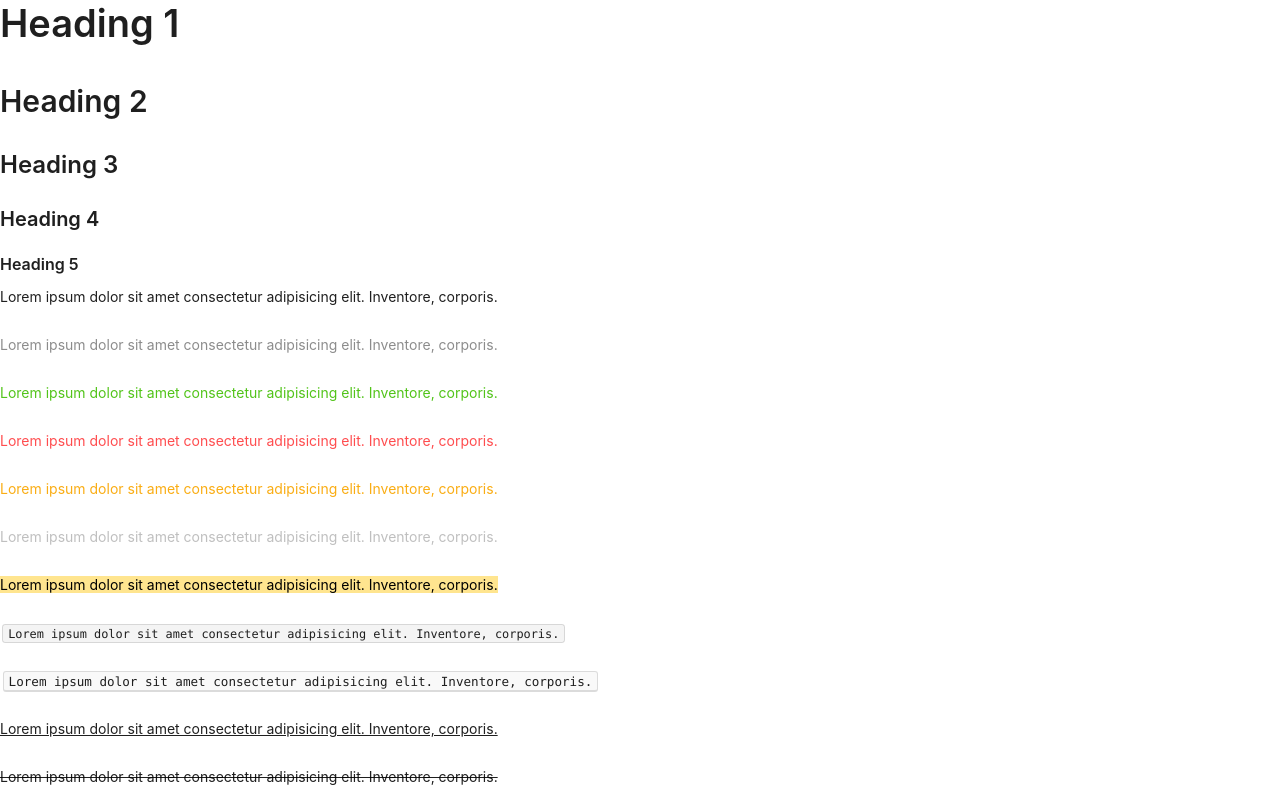
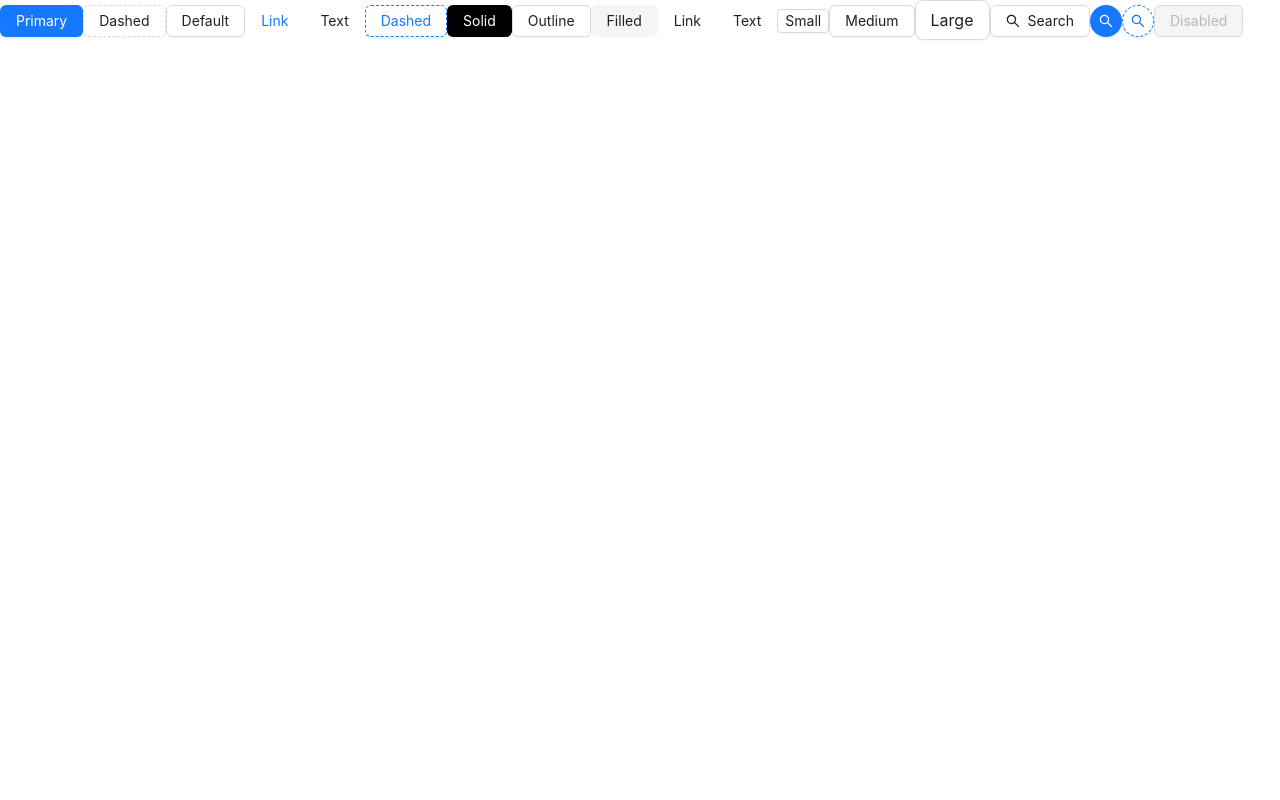
Before and after one commit to Emam-Bokhari/Ant-Design, a React (Vite) app: page / in a window 1280 px wide. Shown: the top 800 px of the page. Built offline with nearby package versions, Linux system fonts and the light colour scheme.

Commit message:
feat(Button): add various button styles, variants, sizes, and icon

```diff
--- a/src/App.jsx
+++ b/src/App.jsx
@@ -1,10 +1,10 @@
 import { Fragment } from "react";
-import TypographyComponent from "./components/Mission/General/Typography/Learning/TypographyComponent";
+import ButtonComponent from "./components/Mission/General/Button/Practice/ButtonComponent";
 
 export default function App() {
   return (
     <Fragment>
-      <TypographyComponent />
+      <ButtonComponent />
     </Fragment>
   );
 }
--- /dev/null
+++ b/src/components/Mission/General/Button/Practice/ButtonComponent.jsx
@@ -0,0 +1,54 @@
+import { SearchOutlined } from "@ant-design/icons";
+import { Button, Tooltip } from "antd";
+import { Fragment } from "react";
+
+export default function ButtonComponent() {
+  return (
+    <Fragment>
+      {/* button type */}
+      <Button type="primary">Primary</Button>
+      <Button type="dashed">Dashed</Button>
+      <Button type="default">Default</Button>
+      <Button type="link">Link</Button>
+      <Button type="text">Text</Button>
+      {/* variant */}
+      <Button variant="dashed" color="primary">
+        Dashed
+      </Button>
+      <Button variant="solid" color="default">
+        Solid
+      </Button>
+      <Button variant="outlined" color="default">
+        Outline
+      </Button>
+      <Button variant="filled" color="default">
+        Filled
+      </Button>
+      <Button variant="link" color="default">
+        Link
+      </Button>
+      <Button variant="text" color="default">
+        Text
+      </Button>
+      {/* size */}
+      <Button size="small">Small</Button>
+      <Button size="middle">Medium</Button>
+      <Button size="large">Large</Button>
+      {/* button with icon */}
+      <Tooltip title="Search">
+        <Button icon={<SearchOutlined />}>Search</Button>
+      </Tooltip>
+      <Button type="primary" shape="circle" icon={<SearchOutlined />} />
+      <Button
+        variant="dashed"
+        color="primary"
+        shape="circle"
+        icon={<SearchOutlined />}
+      />
+      {/* disabled */}
+      <Button type="primary" disabled>
+        Disabled
+      </Button>
+    </Fragment>
+  );
+}
```
Also changed, not shown: src/components/Mission/Data-Entry/ColorPicker/Learning/ColorPickerComponent.jsx (added, +10 -0 lines).
